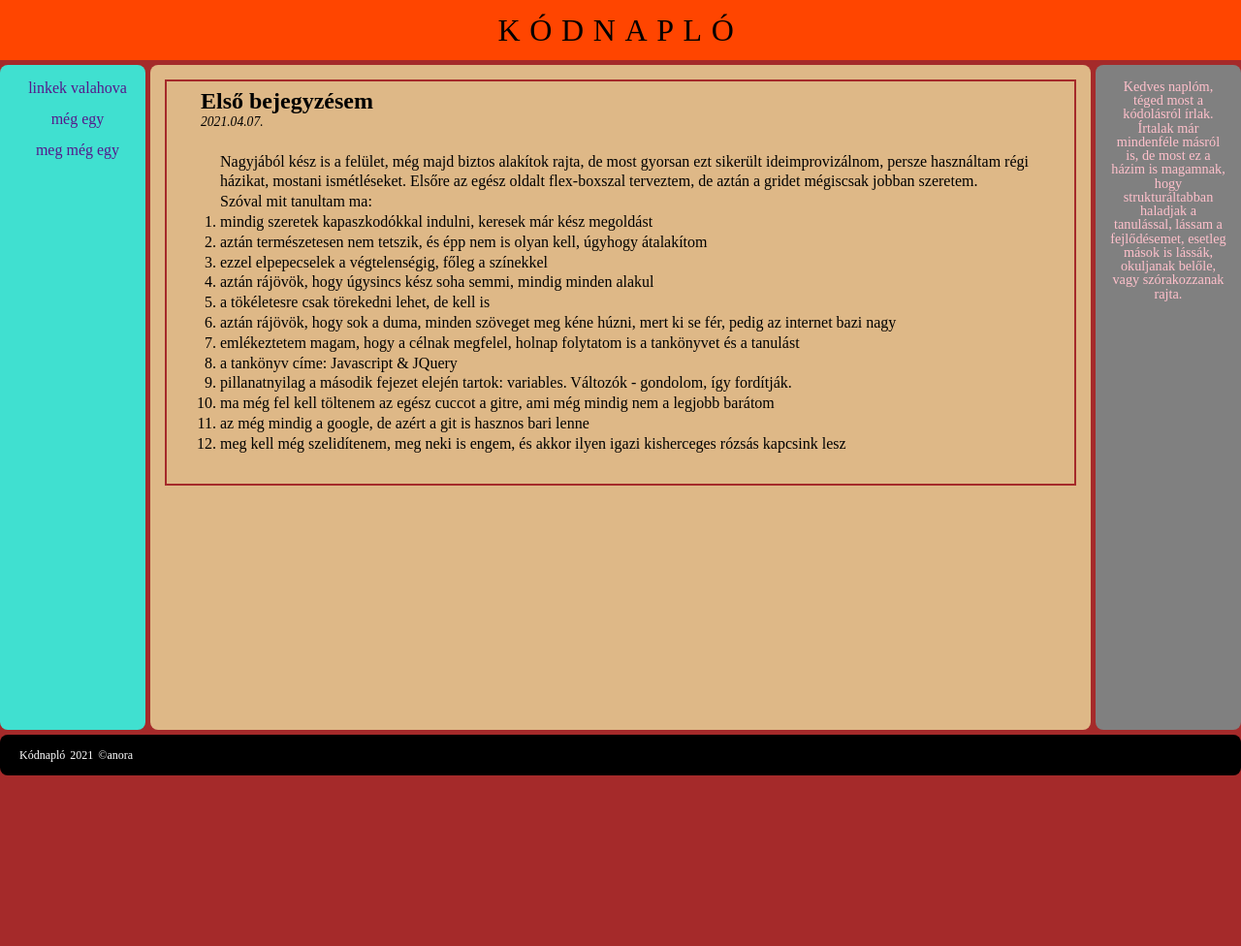
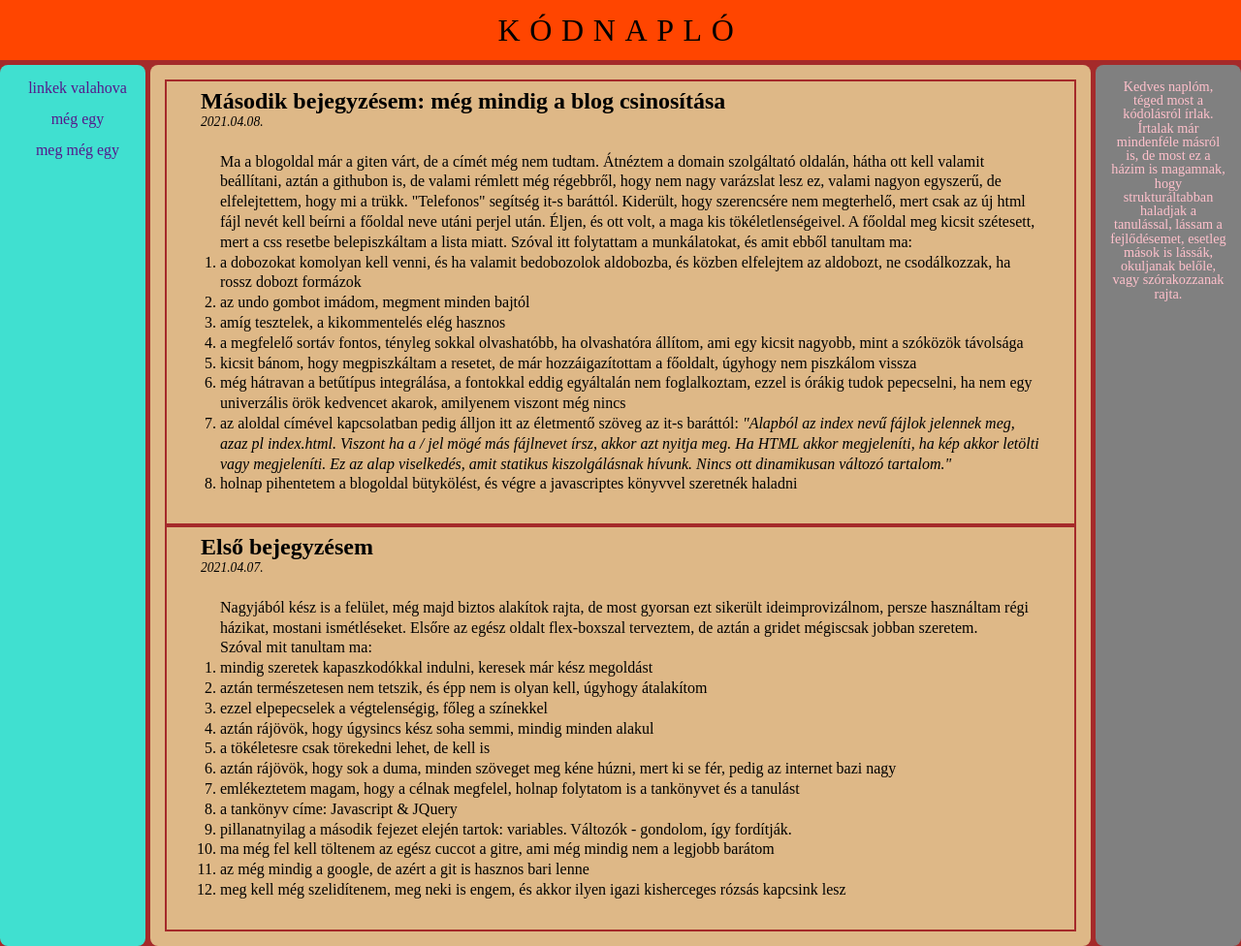
Before and after one commit to Nrazsfi/introductionpage, a plain HTML site: page blog.html in a window 1280 px wide. Shown: the top 976 px of the page at 97% size. Before the commit the page ends 800 px from the top, so only its background shows below. Drawn offline with Linux system fonts and the light colour scheme.

Commit message:
második bejegyzés

```diff
--- a/blog.html
+++ b/blog.html
@@ -18,6 +18,35 @@
         </ul>
       </nav>
     	<div class="content">
+        <section class="section">
+          <legend class="legend">
+            <h1 class="legendh1">Második bejegyzésem: még mindig a blog csinosítása</h1>
+            <time class="time" datetime="2021-04-08 20:00"><i>2021.04.08.</i></time>
+            <article class="article">Ma a blogoldal már a giten várt, de a címét még nem tudtam. Átnéztem a
+              domain szolgáltató oldalán, hátha ott kell valamit beállítani, aztán a githubon is, de valami rémlett még
+              régebbről, hogy nem nagy varázslat lesz ez, valami nagyon egyszerű, de elfelejtettem, hogy mi a trükk. "Telefonos" segítség
+              it-s baráttól. Kiderült, hogy szerencsére nem megterhelő, mert csak az új html fájl nevét kell beírni
+              a főoldal neve utáni perjel után. Éljen, és ott volt, a maga kis tökéletlenségeivel. A főoldal meg kicsit szétesett,
+              mert a css resetbe belepiszkáltam a lista miatt. Szóval itt folytattam a munkálatokat, és amit ebből tanultam ma:
+              <ol class="ordered_list">
+                <li>a dobozokat komolyan kell venni, és ha valamit bedobozolok aldobozba, és közben elfelejtem az aldobozt,
+                  ne csodálkozzak, ha rossz dobozt formázok</li>
+                <li>az undo gombot imádom, megment minden bajtól</li>
+                <li>amíg tesztelek, a kikommentelés elég hasznos</li>
+                <li>a megfelelő sortáv fontos, tényleg sokkal olvashatóbb, ha olvashatóra állítom, ami egy kicsit nagyobb,
+                  mint a szóközök távolsága</li>
+                <li>kicsit bánom, hogy megpiszkáltam a resetet, de már hozzáigazítottam a főoldalt, úgyhogy nem piszkálom vissza</li>
+                <li>még hátravan a betűtípus integrálása, a fontokkal eddig egyáltalán nem foglalkoztam, ezzel is órákig tudok pepecselni,
+                  ha nem egy univerzális örök kedvencet akarok, amilyenem viszont még nincs</li>
+                <li>az aloldal címével kapcsolatban pedig álljon itt az életmentő szöveg az it-s baráttól: <i>"Alapból az index nevű fájlok
+                  jelennek meg, azaz pl index.html. Viszont ha a / jel mögé más fájlnevet írsz, akkor azt nyitja meg. Ha HTML akkor
+                  megjeleníti, ha kép akkor letölti vagy megjeleníti. Ez az alap viselkedés, amit statikus kiszolgálásnak hívunk.
+                  Nincs ott dinamikusan változó tartalom."</i></li>
+                <li>holnap pihentetem a blogoldal bütykölést, és végre a javascriptes könyvvel szeretnék haladni</li>
+              </ol>
+            </article>
+          </legend>
+        </section>
         <section class="section">
           <legend class="legend">
             <h1 class="legendh1">Első bejegyzésem</h1>
```
